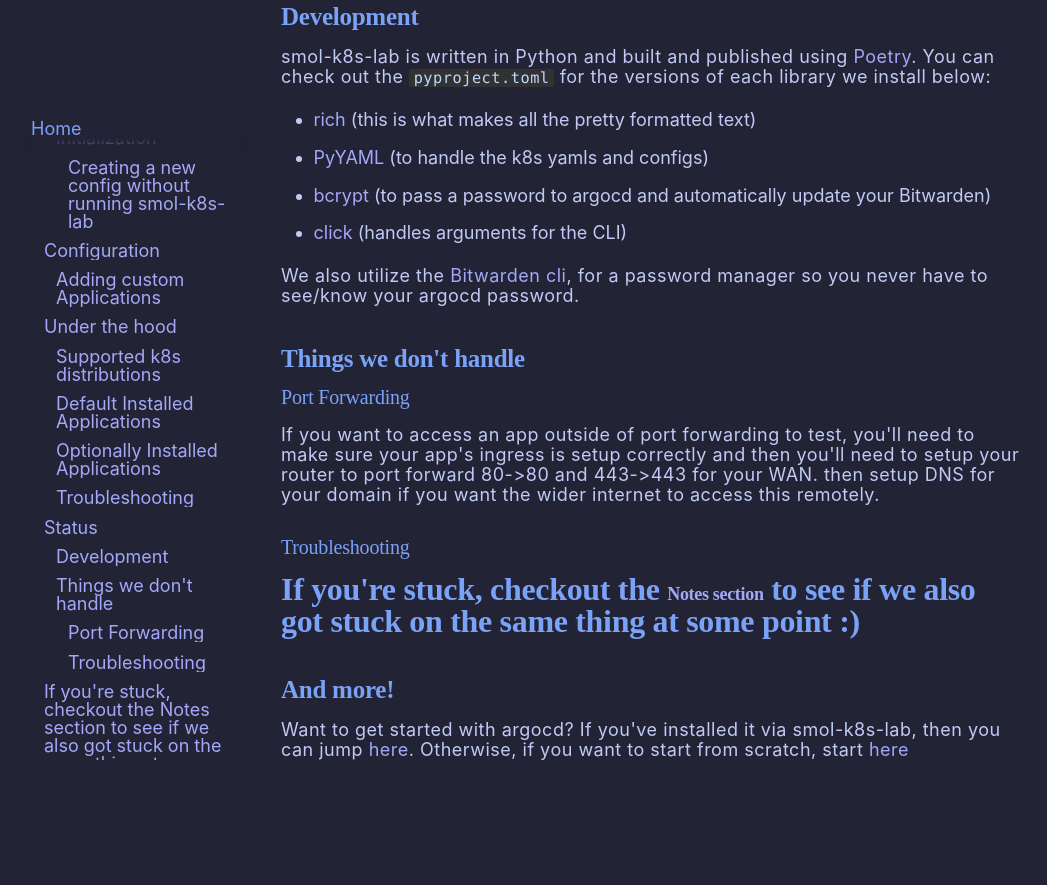
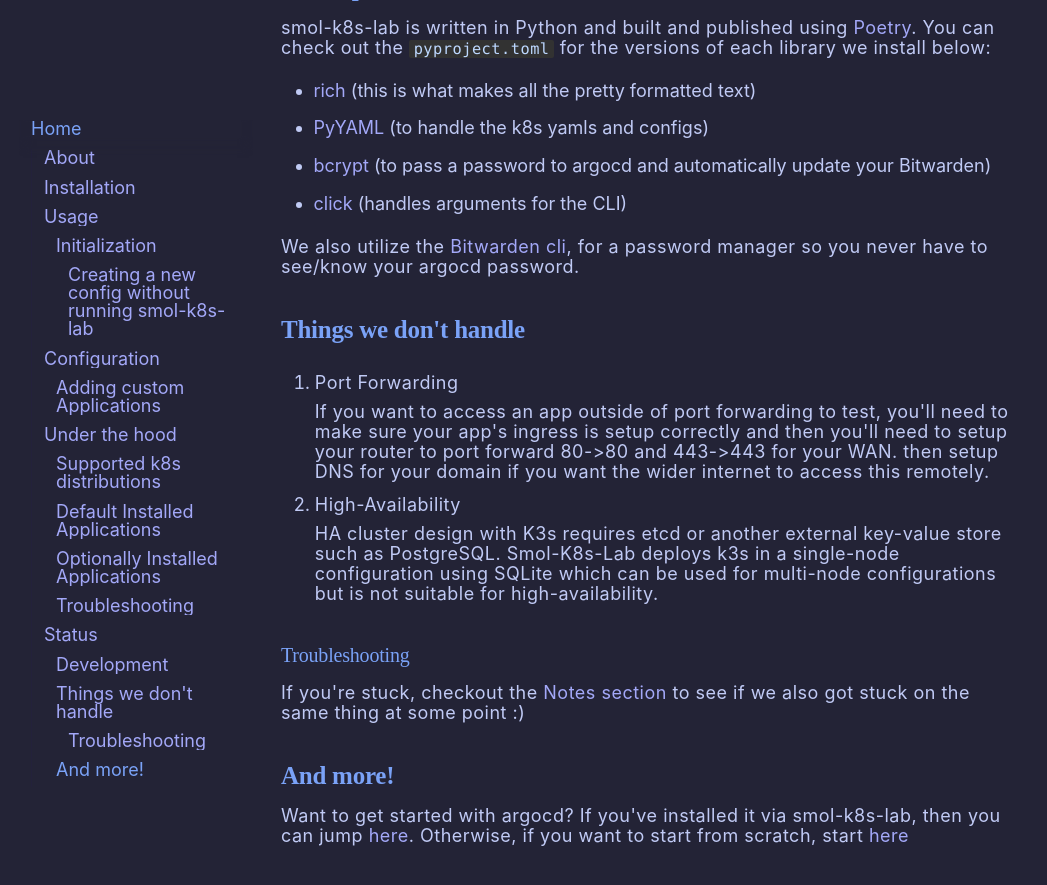
Before and after one commit to small-hack/smol-k8s-lab, an MkDocs documentation site: the page built from docs/index.md, in a window 1280 px wide and 900 px high, scrolled down 6343 px. Shown: the top 885 px of the window, without its empty margins (113-1160 px from the left). Built offline with MkDocs 1.6.1 and Material for MkDocs 9.7.7, drawn with Linux system fonts in a browser that asks for light colours; emoji names are drawn with the system emoji font; before the commit the page ends 7157 px from its top, so only the background shows below that; some of the changed lines change nothing that is shown; some of the changed text lies outside the part shown.

Commit message:
cleanup mkdocs configs and rebase

```diff
--- a/docs/index.md
+++ b/docs/index.md
@@ -1,29 +1,19 @@
 <h1 align="center">
-  <img
-    src="https://raw.githubusercontent.com/catppuccin/catppuccin/main/assets/misc/transparent.png"
-    height="30"
-    width="0px"
-  />
 🧸 Smol K8s Lab </h1>
 
 <p align="center">
 Smol K8s Lab leverages ArgoCD and slim k8s distributions like K3s to create production-like environments via a declartive workflow. Batteries and 🦑 included.</i>
 </p>
-
 <p align="center">
   <a href="https://github.com/jessebot/smol-k8s-lab/releases">
     <img src="https://img.shields.io/github/v/release/jessebot/smol-k8s-lab?style=plastic&labelColor=484848&color=3CA324&logo=GitHub&logoColor=white">
   </a>
 </p>
-<br>
 <p align="center">
-  <a href="https://raw.githubusercontent.com/jessebot/smol-k8s-lab/main/docs/screenshots/help_text.svg">
-      <img src="https://raw.githubusercontent.com/jessebot/smol-k8s-lab/main/docs/screenshots/help_text.svg" alt="Output of smol-k8s-lab --help after cloning the directory and installing the prerequisites.">
+  <a href="images/screenshots/help_text.svg">
+      <img src="images/screenshots/help_text.svg" alt="Output of smol-k8s-lab --help after cloning the directory and installing the prerequisites.">
   </a>
 </p>
-
-### Stack We Install on K8s
-=======
 
 ## About
 
@@ -145,10 +135,10 @@
 
 |  Distro    |         Description              |
 |:----------:|:------------------------------------------------------|
-| [<img src="https://raw.githubusercontent.com/small-hack/smol-k8s-lab/main/docs/icons/k0s-logo.svg" width="32">][k0s] <br /> [k0s] | Simple, Solid & Certified Kubernetes Distribution  <br> ⚠️ testing|
-| [<img src="https://raw.githubusercontent.com/small-hack/smol-k8s-lab/main/docs/icons/k3s_icon.ico" width="26">][k3s] <br /> [k3s] | The certified Kubernetes distribution built for IoT & Edge computing |
-| [<img src="https://raw.githubusercontent.com/small-hack/smol-k8s-lab/main/docs/icons/k3d.png" width="26">][k3d] <br /> [k3d] | K3d is k3s in Docker 🐳. <br> ⚠️ testing |
-| [<img src="https://raw.githubusercontent.com/small-hack/smol-k8s-lab/main/docs/icons/kind_icon.png" width="32">][KinD] <br /> [KinD] | kind is a tool for running local Kubernetes clusters using Docker container “nodes”. kind was primarily designed for testing Kubernetes itself, but may be used for local development or CI. |
+| [<img src="images/icons/k0s-logo.svg" width="32">][k0s] <br /> [k0s] | Simple, Solid & Certified Kubernetes Distribution  <br> ⚠️ testing|
+| [<img src="images/icons/k3s_icon.ico" width="26">][k3s] <br /> [k3s] | The certified Kubernetes distribution built for IoT & Edge computing |
+| [<img src="images/icons/k3d.png" width="26">][k3d] <br /> [k3d] | K3d is k3s in Docker 🐳. <br> ⚠️ testing |
+| [<img src="images/icons/kind_icon.png" width="32">][KinD] <br /> [KinD] | kind is a tool for running local Kubernetes clusters using Docker container “nodes”. kind was primarily designed for testing Kubernetes itself, but may be used for local development or CI. |
 
 We tend to test first on k3s first, then the other distros. k3d support coming soon.
 
@@ -157,16 +147,16 @@
 
 |           Application           |                      Description                      | Initialization Supported |
 |:-------------------------------:|:------------------------------------------------------|:------------------------:|
-| [<img src="https://raw.githubusercontent.com/small-hack/smol-k8s-lab/main/docs/icons/metallb_icon.png" width="32px" alt="metallb logo, blue arrow pointing up, with small line on one leg of arrow to show balance">][metallb] <br /> [metallb] | Loadbalancer and IP Address pool manager for metal | Yes |
-| [<img src="https://raw.githubusercontent.com/small-hack/smol-k8s-lab/main/docs/icons/nginx.ico" width="32px" alt="nginx logo, white letter N with green background">][ingress-nginx] <br /> [ingress-nginx] | The ingress controller allows access to the cluster remotely, needed for web traffic | No |
-| [<img src="https://raw.githubusercontent.com/small-hack/smol-k8s-lab/main/docs/icons/cert-manager_icon.png" width="32px" alt="cert manager logo">][cert-manager] <br /> [cert-manager] | For SSL/TLS certificates | Yes |
-| [<img src="https://raw.githubusercontent.com/small-hack/smol-k8s-lab/main/docs/icons/argo_icon.png" width="32" alt="argo CD logo, an organer squid wearing a fishbowl helmet">][Argo CD] <br /> [Argo CD] | Gitops - Continuous Deployment | Yes |
-| [<img src="https://raw.githubusercontent.com/small-hack/smol-k8s-lab/main/docs/icons/argo_icon.png" width="32" alt="argo CD logo, an organer squid wearing a fishbowl helmet">][Argo CD Appset Secret Plugin] <br /> [Argo CD Appset Secret Plugin] | Gitops - Continuous Deployment | Yes |
-| [<img src="https://raw.githubusercontent.com/small-hack/smol-k8s-lab/main/docs/icons/eso_icon.png" width="32" alt="ESO logo, outline of robot with astricks in a screen in it's belly">][ESO] <br /> [ESO] | external-secrets-operator integrates external secret management systems like Bitwarden or GitLab | No |
-| [<img src="https://raw.githubusercontent.com/small-hack/smol-k8s-lab/main/docs/icons/eso_icon.png" width="32" alt="ESO logo, again">][Bitwarden ESO Provider] <br /> [Bitwarden ESO Provider] | Bitwarden external-secrets-operator provider  | Yes |
-| [<img src="https://raw.githubusercontent.com/small-hack/smol-k8s-lab/main/docs/icons/zitadel.png" width="32" alt="Zitadel logo, an orange arrow pointing left">][Zitadel] <br /> [Zitadel] | An identity provider and OIDC provider to provide SSO | Yes |
-| [<img src="https://raw.githubusercontent.com/small-hack/smol-k8s-lab/main/docs/icons/vouch.png" width="32" alt="Vouch logo, the letter V in rainbow ">][Vouch] <br /> [Vouch] | Vouch proxy allows you to secure web pages that lack authentication e.g. prometheus | Yes |
-| [<img src="https://raw.githubusercontent.com/small-hack/smol-k8s-lab/main/docs/icons/prometheus.png" width="32" alt="Prometheus logo, a torch">][Prometheus Stack] <br /> [Prometheus Stack] | Prometheus monitoring and logging stack using [loki]/[promtail], [alert manager], and [grafana]  | Yes |
+| [<img src="images/icons/metallb_icon.png" width="32px" alt="metallb logo, blue arrow pointing up, with small line on one leg of arrow to show balance">][metallb] <br /> [metallb] | Loadbalancer and IP Address pool manager for metal | Yes |
+| [<img src="images/icons/nginx.ico" width="32px" alt="nginx logo, white letter N with green background">][ingress-nginx] <br /> [ingress-nginx] | The ingress controller allows access to the cluster remotely, needed for web traffic | No |
+| [<img src="images/icons/cert-manager_icon.png" width="32px" alt="cert manager logo">][cert-manager] <br /> [cert-manager] | For SSL/TLS certificates | Yes |
+| [<img src="images/icons/argo_icon.png" width="32" alt="argo CD logo, an organer squid wearing a fishbowl helmet">][Argo CD] <br /> [Argo CD] | Gitops - Continuous Deployment | Yes |
+| [<img src="images/icons/argo_icon.png" width="32" alt="argo CD logo, an organer squid wearing a fishbowl helmet">][Argo CD Appset Secret Plugin] <br /> [Argo CD Appset Secret Plugin] | Gitops - Continuous Deployment | Yes |
+| [<img src="images/icons/eso_icon.png" width="32" alt="ESO logo, outline of robot with astricks in a screen in it's belly">][ESO] <br /> [ESO] | external-secrets-operator integrates external secret management systems like Bitwarden or GitLab | No |
+| [<img src="images/icons/eso_icon.png" width="32" alt="ESO logo, again">][Bitwarden ESO Provider] <br /> [Bitwarden ESO Provider] | Bitwarden external-secrets-operator provider  | Yes |
+| [<img src="images/icons/zitadel.png" width="32" alt="Zitadel logo, an orange arrow pointing left">][Zitadel] <br /> [Zitadel] | An identity provider and OIDC provider to provide SSO | Yes |
+| [<img src="images/icons/vouch.png" width="32" alt="Vouch logo, the letter V in rainbow ">][Vouch] <br /> [Vouch] | Vouch proxy allows you to secure web pages that lack authentication e.g. prometheus | Yes |
+| [<img src="images/icons/prometheus.png" width="32" alt="Prometheus logo, a torch">][Prometheus Stack] <br /> [Prometheus Stack] | Prometheus monitoring and logging stack using [loki]/[promtail], [alert manager], and [grafana]  | Yes |
 
 
 Minor Notes:
@@ -182,17 +172,17 @@
 
 | Application/Tool | Description | Initialization Supported |
 |:----------------:|:------------|:------------------------:|
-| [<img src="https://raw.githubusercontent.com/small-hack/smol-k8s-lab/main/docs/icons/cilium.png"  width="32" alt="cilium logo">][Cilium] <br /> [Cilium]<sup>alpha</sup> | Kubernetes netflow visualizer and policy editor | Yes |
-| [<img src="https://raw.githubusercontent.com/small-hack/smol-k8s-lab/main/docs/icons/kyverno_icon.png"  width="32" alt="kyvero logo">][Kyverno] <br /> [Kyverno]<sup>alpha</sup> | Kubernetes native policy management to enforce policies on k8s resources | No |
-| [<img src="https://raw.githubusercontent.com/small-hack/smol-k8s-lab/main/docs/icons/keycloak.png"  width="32" alt="keycloak logo">][Keycloak] <br /> [KeyCloak]<sup>alpha</sup> | Self hosted IAM/Oauth2 solution | Yes |
-| [<img src="https://raw.githubusercontent.com/small-hack/smol-k8s-lab/main/docs/icons/kepler.png" width="32" alt="kepler logo">][kepler] <br /> [kepler] | Kepler (Kubernetes Efficient Power Level Exporter) uses eBPF to probe energy-related system stats and exports them as Prometheus metrics. | Yes |
-| [<img src="https://raw.githubusercontent.com/small-hack/smol-k8s-lab/main/docs/icons/k8up.png" width="32" alt="k8up logo, a minimalist logo of a small blue hill with line starting the right going into the hill">][k8up] <br /> [k8up] | Backups operator using [restic] to backup to s3 endpoints | Yes |
-| [<img src="https://raw.githubusercontent.com/small-hack/smol-k8s-lab/main/docs/icons/k8tz.png" width="32" alt="k8tz logo, the k8s logo but with a watch in the center instead of the ship wheel">][k8tz] <br /> [k8tz] | Timezone environment variable injector for pods and cronjobs | Yes |
-| [<img src="https://raw.githubusercontent.com/small-hack/smol-k8s-lab/main/docs/icons/nextcloud.png" width="32" alt="nextcloud logo, 3 white circles touching eachother on a blue background">][Nextcloud] <br /> [Nextcloud] | Nextcloud is a self hosted file server | Yes |
-| [<img src="https://raw.githubusercontent.com/small-hack/smol-k8s-lab/main/docs/icons/mastodon.png" width="32" alt="Mastodon logo, a white M in a purple chat bubble">][Mastodon] <br /> [Mastodon] | Mastodon is a self hosted federated social media network  | Yes |
-| [<img src="https://raw.githubusercontent.com/small-hack/smol-k8s-lab/main/docs/icons/matrix.png" width="32" alt="Matrix logo">][matrix] <br /> [matrix] | Matrix is a self hosted chat platform  | Yes |
-| [<img src="https://raw.githubusercontent.com/small-hack/smol-k8s-lab/main/docs/icons/minio.png" width="32" alt="minio logo, a minimalist drawing in red of a crane">][minio] <br /> [minio] | Self hosted S3 Object Store operator | Yes |
-| [<img src="https://raw.githubusercontent.com/small-hack/smol-k8s-lab/main/docs/icons/k9s_icon.png" alt="k9s logo, outline of dog with ship wheels for eyes" width="32px">][k9s]</br>[k9s] | Terminal based dashboard for kubernetes | Yes |
+| [<img src="images/icons/cilium.png"  width="32" alt="cilium logo">][Cilium] <br /> [Cilium]<sup>alpha</sup> | Kubernetes netflow visualizer and policy editor | Yes |
+| [<img src="images/icons/kyverno_icon.png"  width="32" alt="kyvero logo">][Kyverno] <br /> [Kyverno]<sup>alpha</sup> | Kubernetes native policy management to enforce policies on k8s resources | No |
+| [<img src="images/icons/keycloak.png"  width="32" alt="keycloak logo">][Keycloak] <br /> [KeyCloak]<sup>alpha</sup> | Self hosted IAM/Oauth2 solution | Yes |
+| [<img src="images/icons/kepler.png" width="32" alt="kepler logo">][kepler] <br /> [kepler] | Kepler (Kubernetes Efficient Power Level Exporter) uses eBPF to probe energy-related system stats and exports them as Prometheus metrics. | Yes |
+| [<img src="images/icons/k8up.png" width="32" alt="k8up logo, a minimalist logo of a small blue hill with line starting the right going into the hill">][k8up] <br /> [k8up] | Backups operator using [restic] to backup to s3 endpoints | Yes |
+| [<img src="images/icons/k8tz.png" width="32" alt="k8tz logo, the k8s logo but with a watch in the center instead of the ship wheel">][k8tz] <br /> [k8tz] | Timezone environment variable injector for pods and cronjobs | Yes |
+| [<img src="images/icons/nextcloud.png" width="32" alt="nextcloud logo, 3 white circles touching eachother on a blue background">][Nextcloud] <br /> [Nextcloud] | Nextcloud is a self hosted file server | Yes |
+| [<img src="images/icons/mastodon.png" width="32" alt="Mastodon logo, a white M in a purple chat bubble">][Mastodon] <br /> [Mastodon] | Mastodon is a self hosted federated social media network  | Yes |
+| [<img src="images/icons/matrix.png" width="32" alt="Matrix logo">][matrix] <br /> [matrix] | Matrix is a self hosted chat platform  | Yes |
+| [<img src="images/icons/minio.png" width="32" alt="minio logo, a minimalist drawing in red of a crane">][minio] <br /> [minio] | Self hosted S3 Object Store operator | Yes |
+| [<img src="images/icons/k9s_icon.png" alt="k9s logo, outline of dog with ship wheels for eyes" width="32px">][k9s]</br>[k9s] | Terminal based dashboard for kubernetes | Yes |
 
 
 ## Troubleshooting
@@ -215,12 +205,18 @@
 
 ## Things we don't handle
 
-### Port Forwarding
-If you want to access an app outside of port forwarding to test, you'll need to make sure your app's ingress is setup correctly and then you'll need to setup your router to port forward 80->80 and 443->443 for your WAN. then setup DNS for your domain if you want the wider internet to access this remotely.
+1. Port Forwarding
+
+    If you want to access an app outside of port forwarding to test, you'll need to make sure your app's ingress is setup correctly and then you'll need to setup your router to port forward 80->80 and 443->443 for your WAN. then setup DNS for your domain if you want the wider internet to access this remotely.
+
+2. High-Availability
+
+    HA cluster design with K3s requires etcd or another external key-value store such as PostgreSQL. Smol-K8s-Lab deploys k3s in a single-node configuration using SQLite which can be used for multi-node configurations but is not suitable for high-availability.
 
 ### Troubleshooting
+
 If you're stuck, checkout the [Notes section](https://jessebot.github.io/smol-k8s-lab/notes) to see if we also got stuck on the same thing at some point :)
-=======
+
 ## And more!
 
 Want to get started with argocd? If you've installed it via smol-k8s-lab, then you can jump [here](https://github.com/jessebot/argo-example#argo-via-the-gui). Otherwise, if you want to start from scratch, start [here](https://github.com/jessebot/argo-example#argocd)
```
